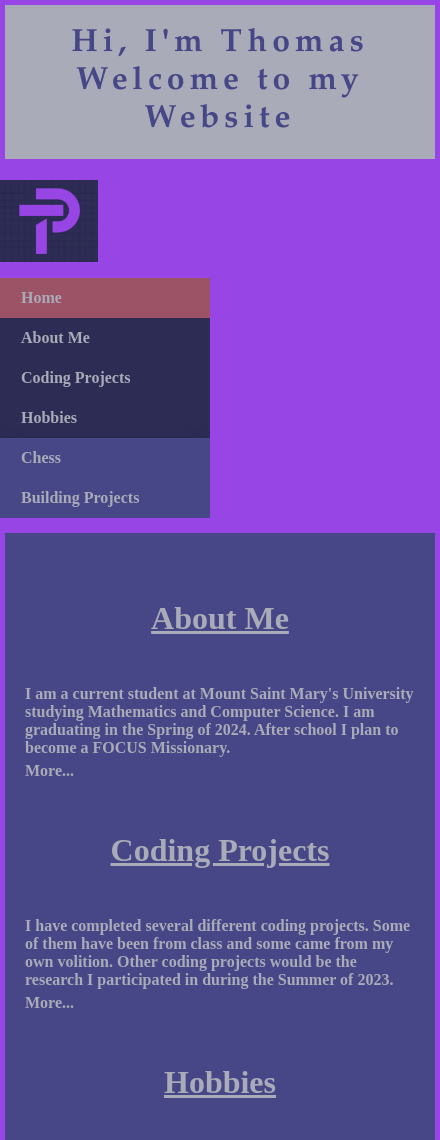
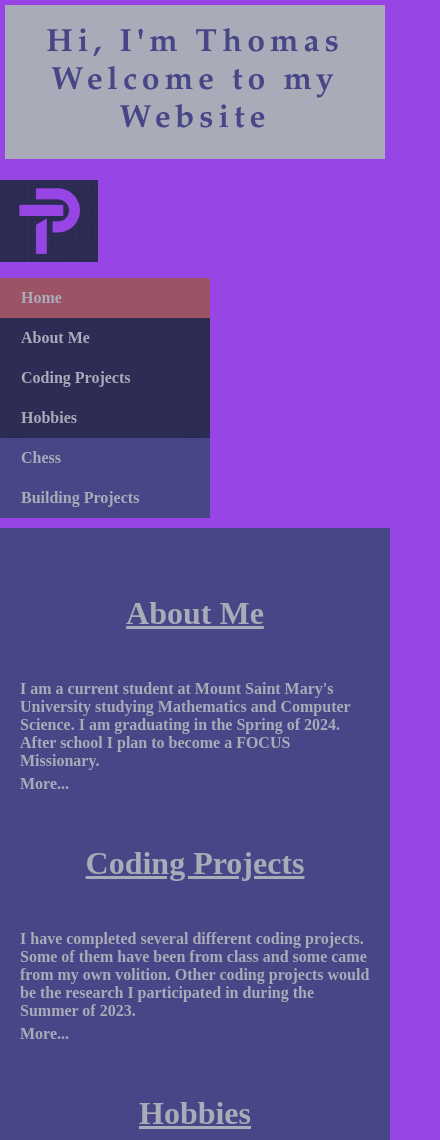
Before and after one commit to T-Passaro/T-Passaro.github.io, a plain HTML site: page index.html in a window 390 px wide. Shown: the top 1140 px of the page, 440 px wide, since content can reach past the window. Drawn offline with Linux system fonts and the light colour scheme.

Commit message:
Update mobile.css

```diff
--- a/mobile.css
+++ b/mobile.css
@@ -51,11 +51,11 @@
 
     .header,
     .main-content {
-        width: 100%;
+
         margin-top: 10px;
     }
 	.header {
-    width: 100%;
+
     display: block;
     text-align: center;
 	}
@@ -69,7 +69,7 @@
 
 	.header,
     .main-content-header {
-        width: 100%;
+
         margin: 0;
 
 		max-width: 100%;
@@ -83,7 +83,7 @@
 
 
     .main-content {
-        width: 100%;
+        border:0;
         clear: both;
         padding-top: 20px;
     }
```
